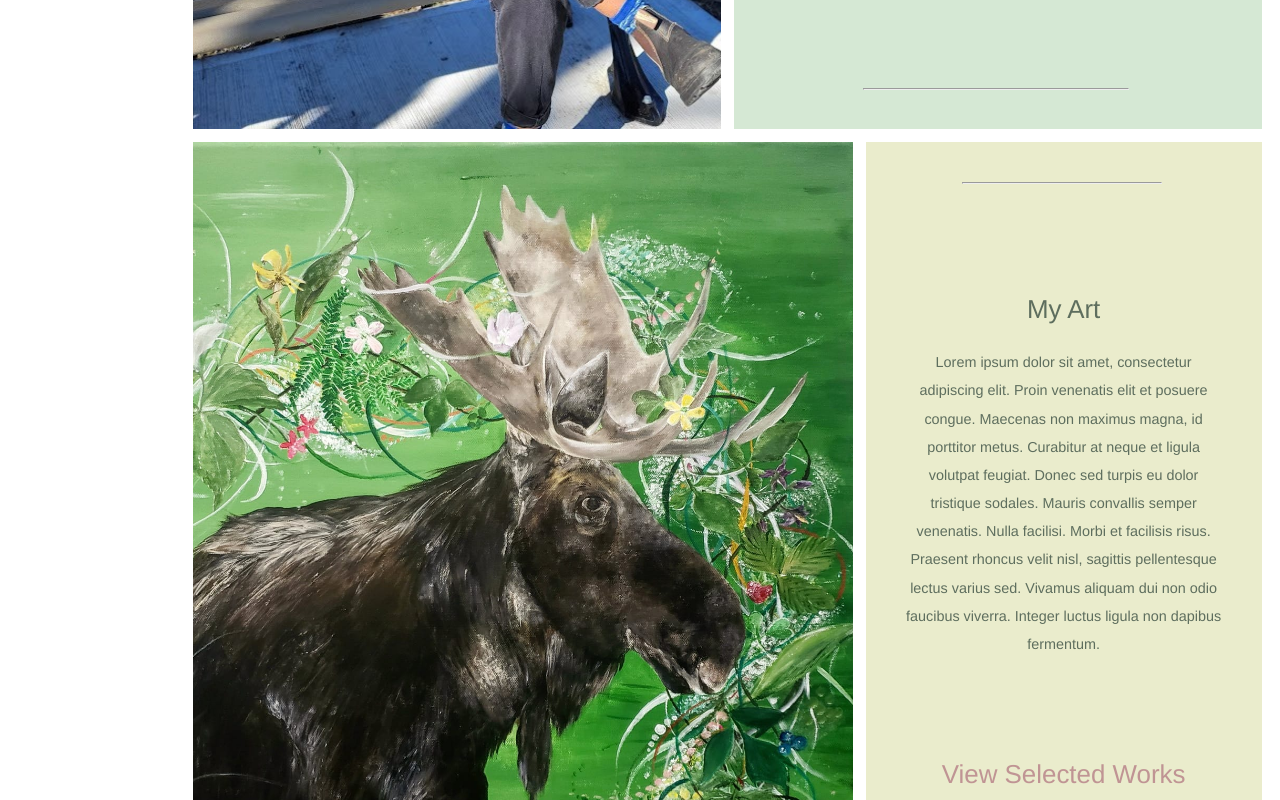
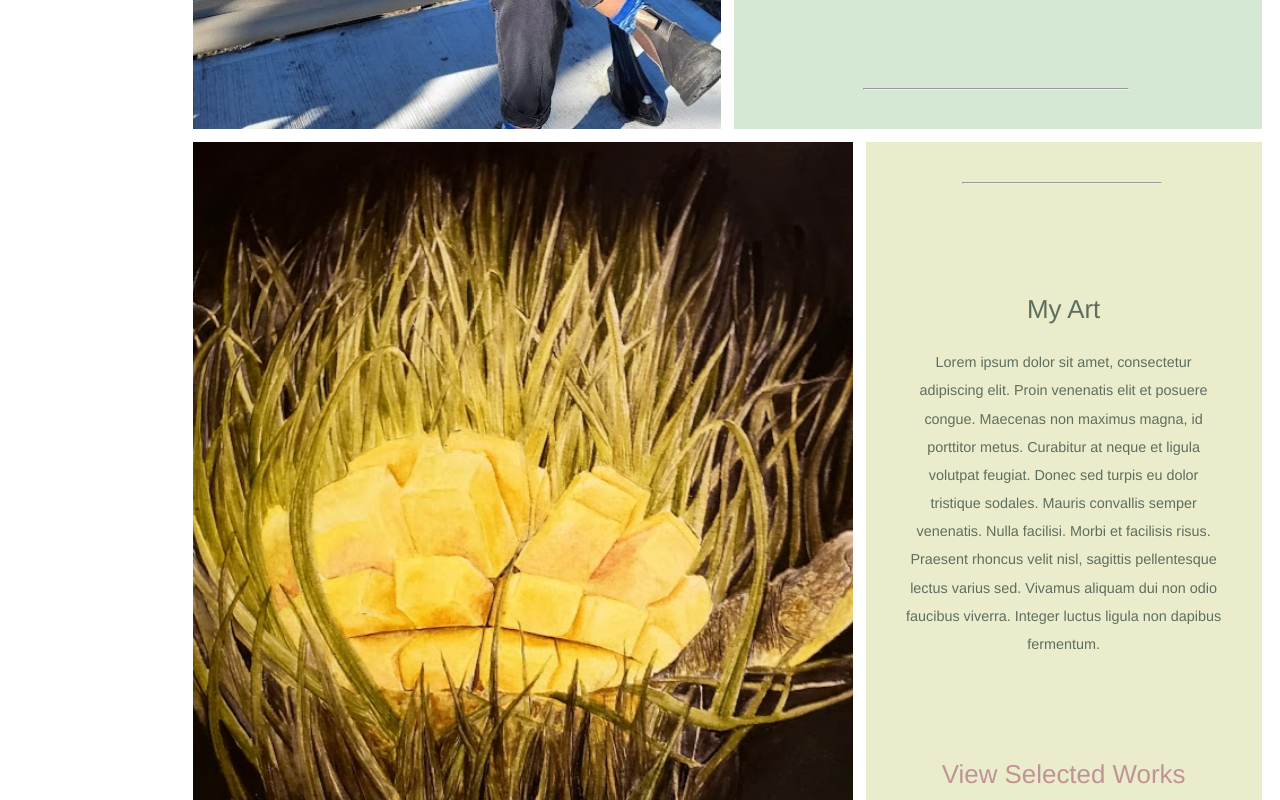
Before and after one commit to abishekh-manoharan/hashi-portfolio, a React (Vite) app in the folder fe-hashveenah-portfolio/: page /about in a window 1280 px wide. Shown: the part 660-1460 px from the top of the page. Built offline with nearby package versions, Linux system fonts and the light colour scheme.

Commit message:
image display animation update

```diff
--- a/fe-hashveenah-portfolio/src/components/About.tsx
+++ b/fe-hashveenah-portfolio/src/components/About.tsx
@@ -15,7 +15,7 @@ function About(props: aboutProps) {
     // Updating art display photo for slideshow
     setTimeout(() => {
         setArtPicsLocation((artPicsLocation + 1) % artPics.length);
-    }, 3000);
+    }, 5000);
     useEffect(() => {
         const artPic = document.querySelector(".about-me-art-display-pic") as HTMLImageElement;
 
--- a/fe-hashveenah-portfolio/src/index.css
+++ b/fe-hashveenah-portfolio/src/index.css
@@ -279,23 +279,29 @@ swiper-container {
     background-color: #EAECCC;
 }
 
-.about-me-art-display {}
+.about-me-art-display {
+    overflow: hidden;
+}
 
 .about-me-art-display-pic {
     height: 100%;
     width: 100%;
+    max-height: 100%;
+    max-width: 100%;
     object-fit: cover;
+    overflow: hidden;
 }
 
 .image-animation {
-    animation: imagePan 3s linear;
+    animation: imagePan 5s;
+    animation-timing-function: linear;
 }
 @keyframes imagePan {
     0% {
-        object-position: left;
+        transform: scale(1);
     }
     100% {
-        object-position: right;
+        transform: scale(1.11);
     }
 }
 
```
Also changed, not shown: 1 other file (tests, documents, lock files or other folders).
